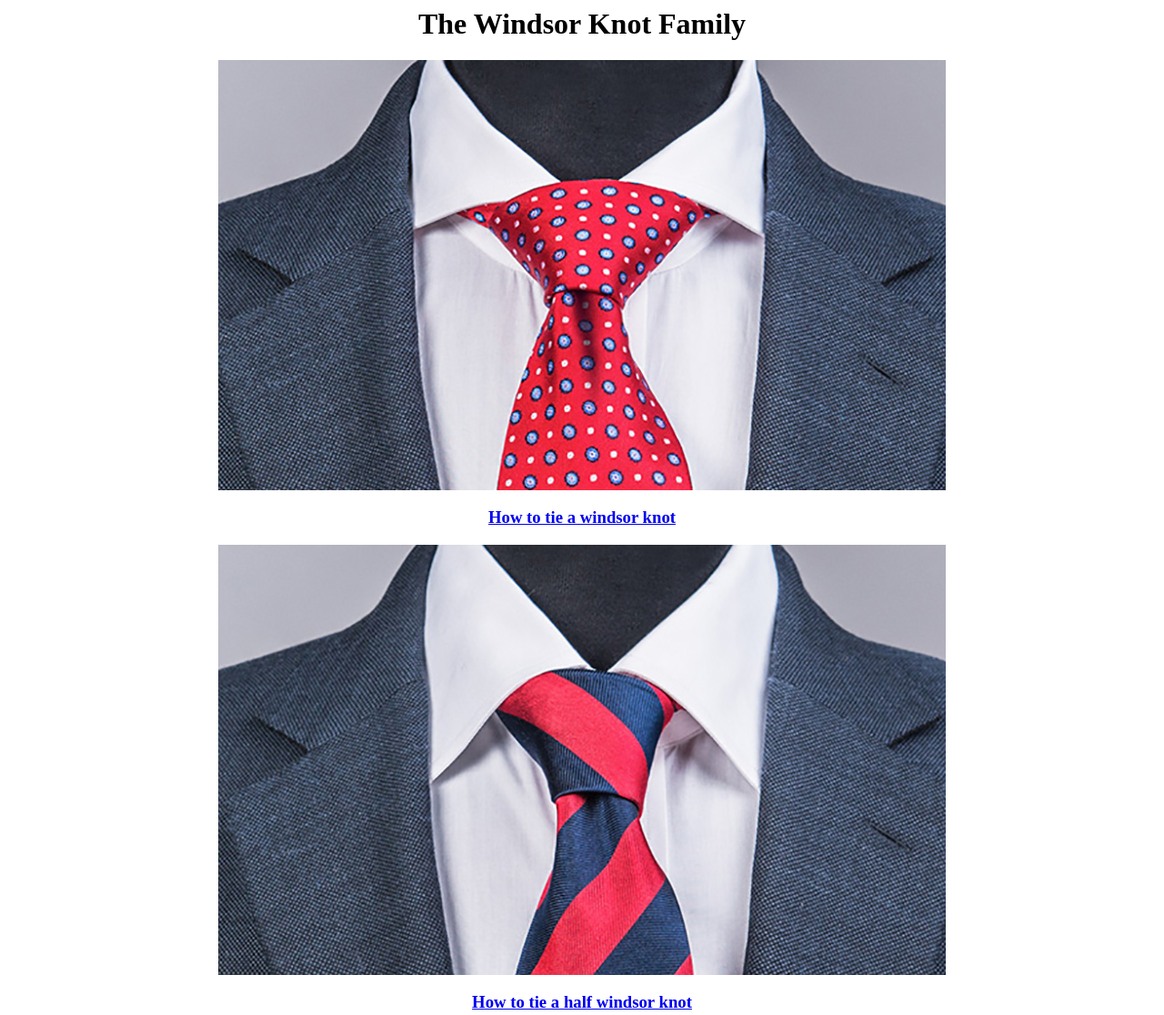
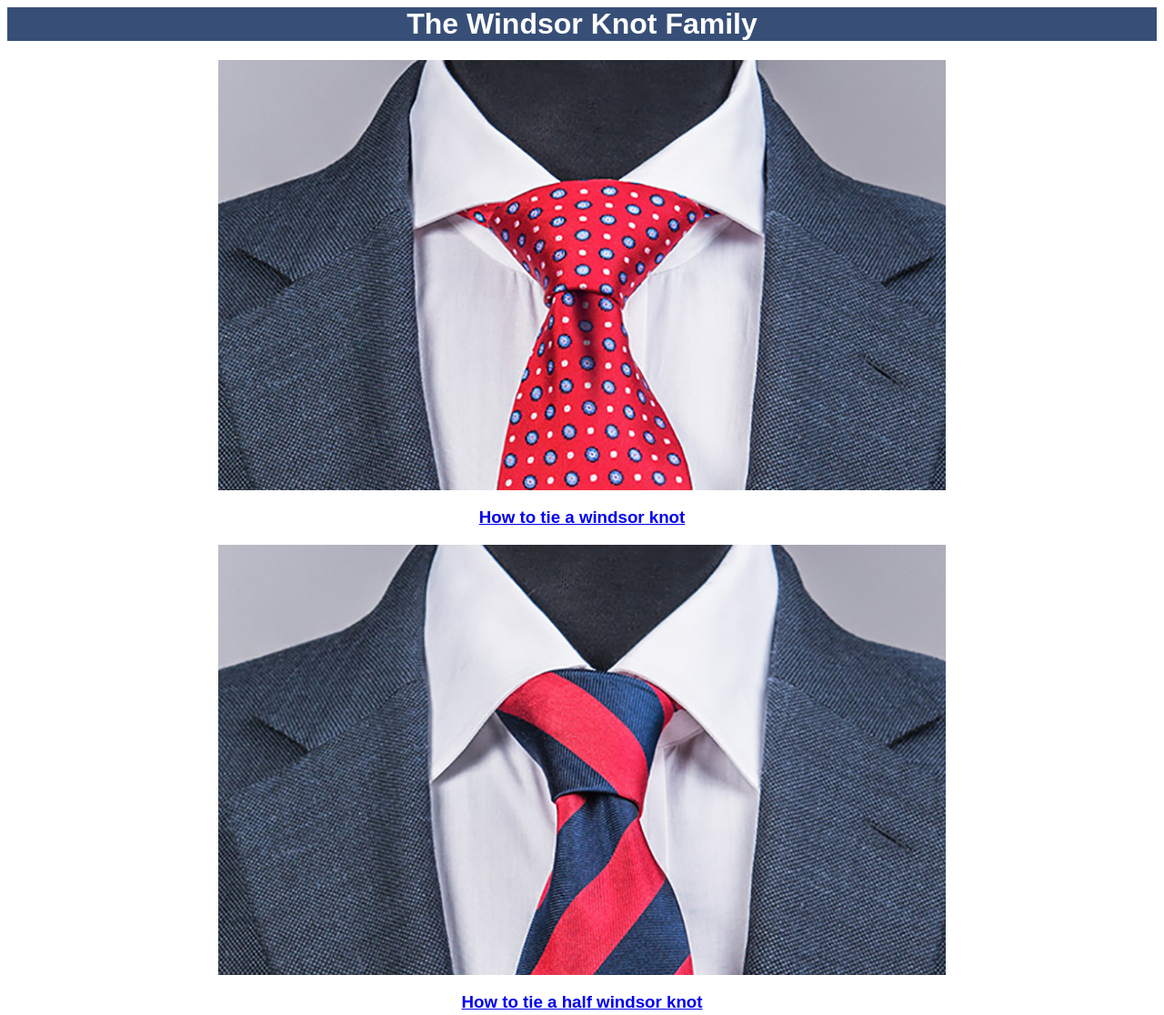
Before and after one commit to brandonbarreras/brandonbarreras.github.io, a plain HTML site: page index.html in a window 1280 px wide. Shown: the whole page at 91% size. Drawn offline with Linux system fonts and the light colour scheme.

Commit message:
added title colors

```diff
--- a/index.html
+++ b/index.html
@@ -1,5 +1,17 @@
-<center><h1>The Windsor Knot Family</h1></center>
-<center><a href="./windsor.html"><img src= "./img/windsor.jpg" alt="windsor knot"></a></center>
-<center><h3><a href="./windsor.html">How to tie a windsor knot</a></h3></center>
-<center><a href="./half-windsor.html"><img src= "./img/halfwindsor.jpg" alt="windsor knot"></a></center>
-<center><h3><a href="./half-windsor.html">How to tie a half windsor knot</a></h3></center>
+<html>
+<style>
+	h1 {background-color: #374f77; color: white;}
+
+	body { font-family: sans-serif; }
+	p { margin-left:10em; margin-right:10em }
+	ol { margin-left:10em; margin-right:10em }
+
+</style>
+<body>
+	<center><h1>The Windsor Knot Family</h1></center>
+	<center><a href="./windsor.html"><img src= "./img/windsor.jpg" alt="windsor knot"></a></center>
+	<center><h3><a href="./windsor.html">How to tie a windsor knot</a></h3></center>
+	<center><a href="./half-windsor.html"><img src= "./img/halfwindsor.jpg" alt="windsor knot"></a></center>
+	<center><h3><a href="./half-windsor.html">How to tie a half windsor knot</a></h3></center>
+</body>
+</html>
```
Also changed, not shown: half-windsor.html (+1 -0 lines), windsor.html (+1 -1 lines).
